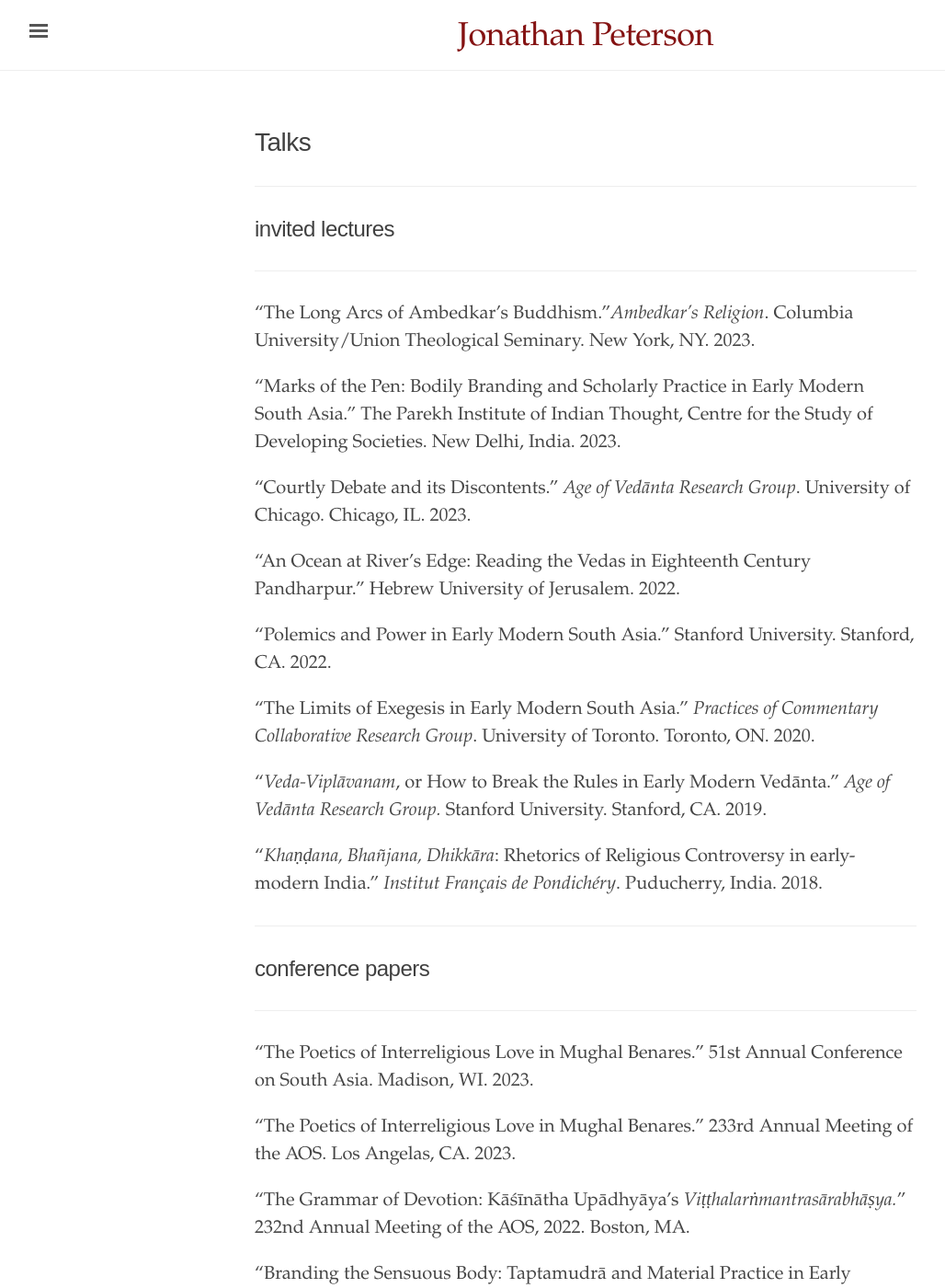
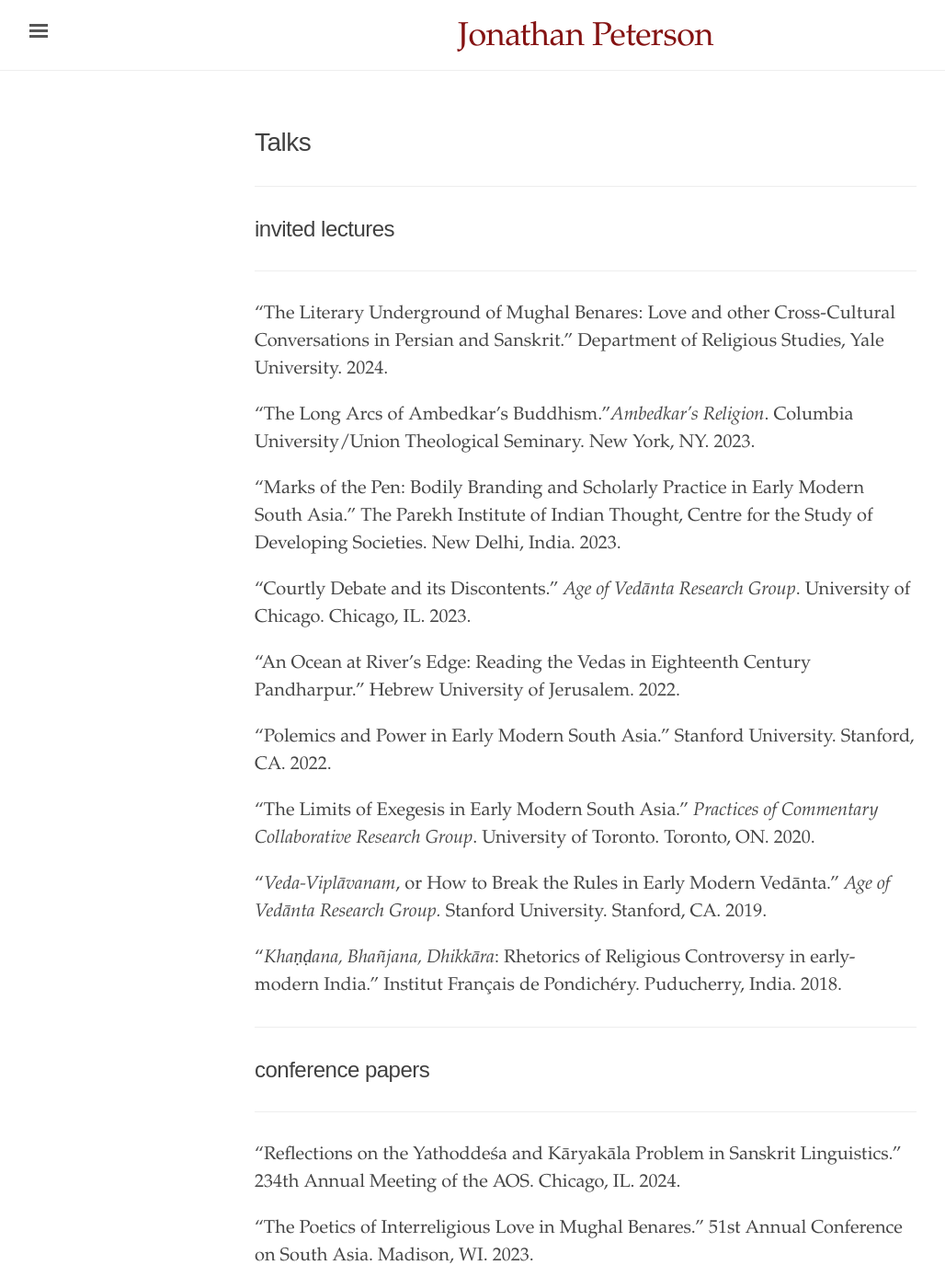
Before and after one commit to petersonjonath/personalwebpage, a Jekyll site: the page built from talks.md, in a window 1280 px wide and 1400 px high. Shown: the whole window at 92% size, without its empty margins (3-1031 px from the left). Built offline with Jekyll 4.4.1, drawn with Linux system fonts in a browser that asks for light colours.

Commit message:
Update talks.md

```diff
--- a/talks.md
+++ b/talks.md
@@ -7,6 +7,7 @@ title: Talks
 ## invited lectures
 ---
 
+"The Literary Underground of Mughal Benares: Love and other Cross-Cultural Conversations in Persian and Sanskrit." Department of Religious Studies, Yale University. 2024.
 
 “The Long Arcs of Ambedkar’s Buddhism.”*Ambedkar’s Religion*. Columbia University/Union Theological Seminary. New York, NY. 2023.
 
@@ -19,20 +20,18 @@ Study of Developing Societies. New Delhi, India. 2023.
 
 “Polemics and Power in Early Modern South Asia.” Stanford University. Stanford, CA. 2022.
 
-“The Limits of Exegesis in Early Modern South Asia.” *Practices of Commentary Collaborative Research Group*. University of Toronto. Toronto, ON.
-2020.
+“The Limits of Exegesis in Early Modern South Asia.” *Practices of Commentary Collaborative Research Group*. University of Toronto. Toronto, ON. 2020.
 
-"*Veda-Viplāvanam*, or How to Break the Rules in Early Modern Vedānta.” *Age of Vedānta Research Group.* Stanford University. Stanford, CA.
-2019.
+"*Veda-Viplāvanam*, or How to Break the Rules in Early Modern Vedānta.” *Age of Vedānta Research Group.* Stanford University. Stanford, CA. 2019.
 
-"*Khaṇḍana, Bhañjana, Dhikkāra*: Rhetorics of Religious Controversy in early-modern India.” *Institut Français de Pondichéry*. Puducherry,
-India. 2018.
+"*Khaṇḍana, Bhañjana, Dhikkāra*: Rhetorics of Religious Controversy in early-modern India.” Institut Français de Pondichéry. Puducherry, India. 2018.
 
 
 ---
 ## conference papers
 ---
 
+"Reflections on the Yathoddeśa and Kāryakāla Problem in Sanskrit Linguistics." 234th Annual Meeting of the AOS. Chicago, IL. 2024.
 
 “The Poetics of Interreligious Love in Mughal Benares.” 51st Annual Conference on South Asia. Madison, WI. 2023.
 
```
